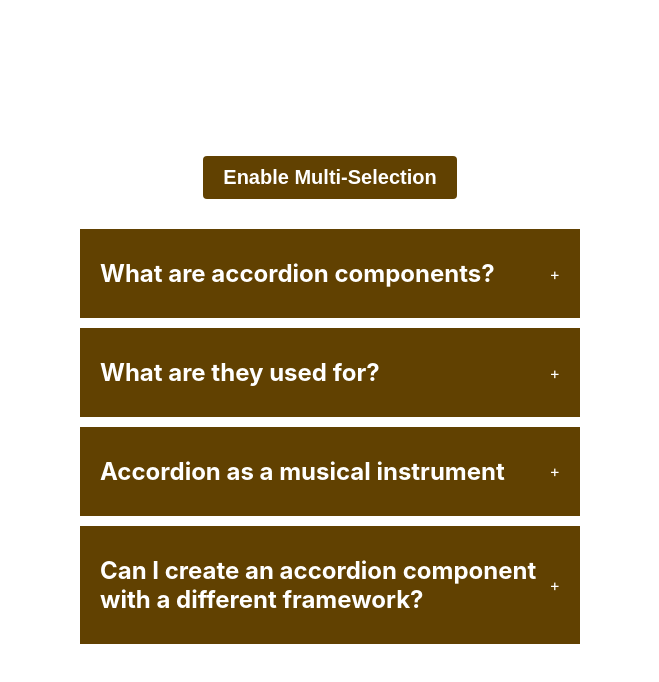
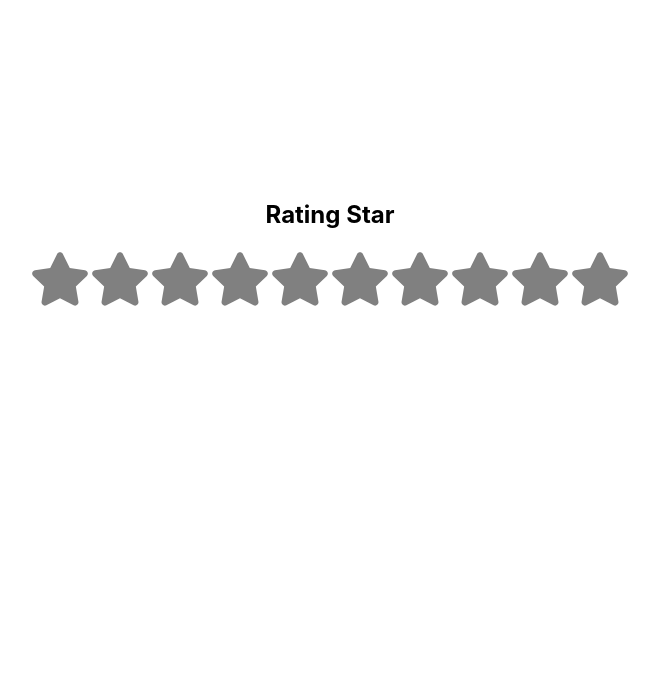
Before and after one commit to Shivam8369/React-Revision-Projects, a React (Create React App) app: page / in a window 1280 px wide. Shown: the top 682 px of the page, without its empty margins (310-969 px from the left). Built offline with nearby package versions, Linux system fonts and the light colour scheme.

Commit message:
added start rating component

```diff
--- a/package.json
+++ b/package.json
@@ -8,6 +8,7 @@
     "@testing-library/user-event": "^13.5.0",
     "react": "^18.3.1",
     "react-dom": "^18.3.1",
+    "react-icons": "^5.2.1",
     "react-router-dom": "^6.24.0",
     "react-scripts": "5.0.1",
     "web-vitals": "^2.1.4"
--- a/src/App.js
+++ b/src/App.js
@@ -19,6 +19,7 @@ import { LanguageProvider } from "./Context/LanguageContext";
 import Translator from "./components/Translator";
 import ImageGallery from "./components/ImageGallery";
 import Accordian from "./components/Accordian";
+import StarRating from "./components/StarRating";
 
 const App = (props) => {
   return (
@@ -50,7 +51,9 @@ const App = (props) => {
 
       {/* <ImageGallery/> */}
 
-      <Accordian/>
+      {/* <Accordian/> */}
+
+      <StarRating noOfStar={10}/>
 
     </div>
   );
--- /dev/null
+++ b/src/components/StarRating.jsx
@@ -0,0 +1,51 @@
+import { useState } from "react";
+import { FaStar } from "react-icons/fa";
+// import './styles.css';
+
+export default function StarRating({noOfStar}) {
+  const [rating, setRating] = useState(0);
+  const [hover, setHover] = useState(0);
+
+  function handleClick(getCurrentIndex) {
+    setRating(getCurrentIndex);
+  }
+
+  function handleMouseEnter(getCurrentIndex) {
+    setHover(getCurrentIndex);
+  }
+
+  function handleMouseLeave() {
+    setHover(rating);
+  }
+
+  const active = {
+    color: 'yellow'
+  };
+
+  const inActive = {
+    color: 'grey'
+  };
+
+  return (
+    <div className="star-rating" style={{textAlign: 'center', marginTop: '200px'}}>
+
+        <h2>Rating Star</h2>
+      {[...Array(noOfStar)].map((_, index) => {
+        index += 1;
+
+        return (
+          <FaStar
+            key={index}
+            className='star'
+            style={index <= (hover || rating) ? active : inActive}
+            onClick={() => handleClick(index)}
+            onMouseMove={() => handleMouseEnter(index)}
+            onMouseLeave={() => handleMouseLeave()}
+            size={60}
+          />
+        );
+      })}
+
+    </div>
+  );
+}
```
Also changed, not shown: 2 other files (tests, documents, lock files or other folders).
